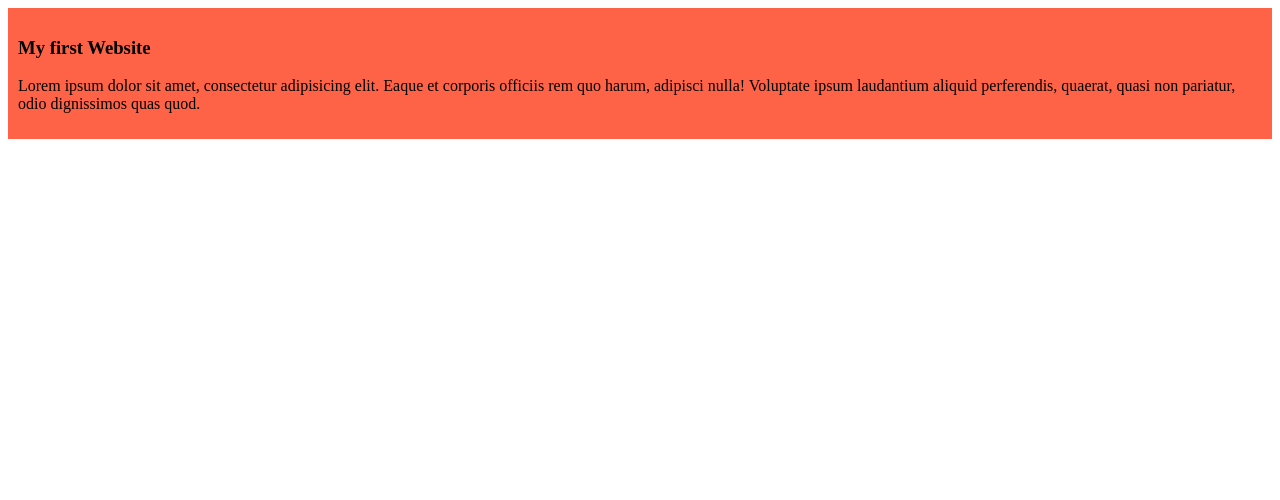
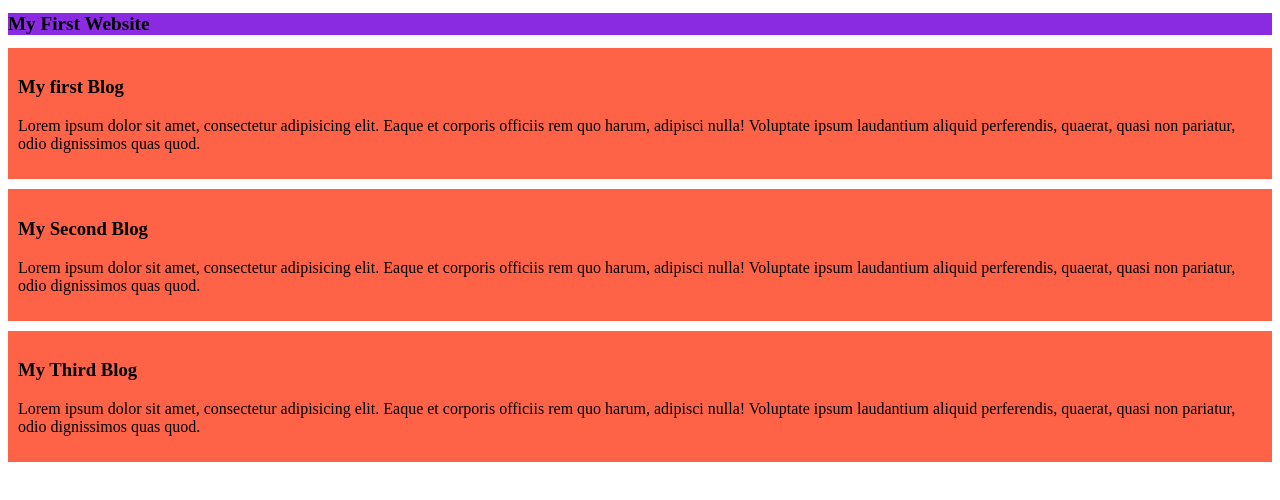
Before and after one commit to Jubayer-Khan7/my-simple-website, a plain HTML site: page index.html in a window 1280 px wide. Drawn offline with Linux system fonts and the light colour scheme.

Commit message:
added new paragraph and styling

```diff
--- a/Styles/blog.css
+++ b/Styles/blog.css
@@ -1,4 +1,11 @@
 div{
     background-color: tomato;
     padding: 10px;
+    margin-bottom: 10px;
+
 }
+h1{
+    background-color: blueviolet;
+    font-weight:bolder ;
+    font-size: larger;
+}
--- a/index.html
+++ b/index.html
@@ -7,11 +7,19 @@
     <link rel="stylesheet" href="Styles/blog.css">
 </head>
 <body>
+    <h1>My First Website</h1>
     <div>
-       <h3>My first Website </h3>
+       <h3>My first Blog </h3>
        <p>Lorem ipsum dolor sit amet, consectetur adipisicing elit. Eaque et corporis officiis rem quo harum, adipisci nulla! Voluptate ipsum laudantium aliquid perferendis, quaerat, quasi non pariatur, odio dignissimos quas quod.</p>
+    </div>
 
-
+    <div>
+       <h3>My Second Blog </h3>
+       <p>Lorem ipsum dolor sit amet, consectetur adipisicing elit. Eaque et corporis officiis rem quo harum, adipisci nulla! Voluptate ipsum laudantium aliquid perferendis, quaerat, quasi non pariatur, odio dignissimos quas quod.</p>
+    </div>
+    <div>
+       <h3>My Third Blog </h3>
+       <p>Lorem ipsum dolor sit amet, consectetur adipisicing elit. Eaque et corporis officiis rem quo harum, adipisci nulla! Voluptate ipsum laudantium aliquid perferendis, quaerat, quasi non pariatur, odio dignissimos quas quod.</p>
     </div>
 
 </body>
```
